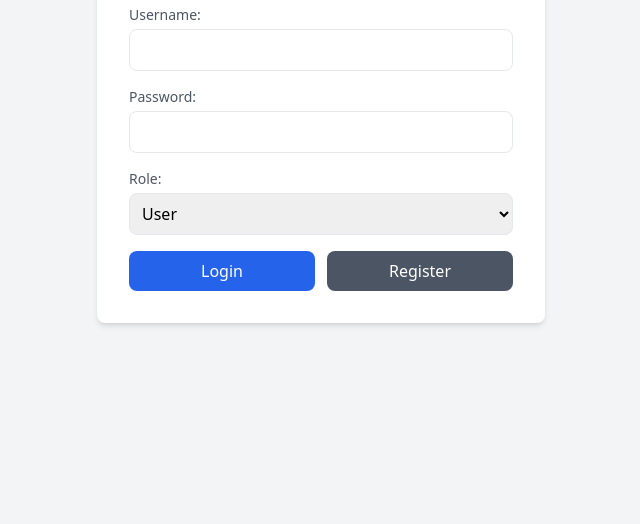
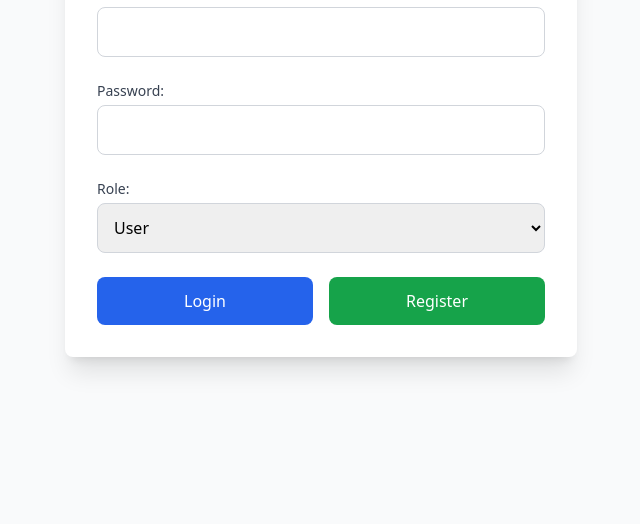
Before and after one commit to vineet2004gh/Multithreaded-WebServer-In-Rust, a plain HTML site: page project/login_page.html in a window 1280 px wide. Shown: the part 276-800 px from the top of the page, without its empty margins (319-959 px from the left). Drawn offline with nearby package versions, Linux system fonts and the light colour scheme.

Commit message:
ui improved

```diff
--- a/project/login_page.html
+++ b/project/login_page.html
@@ -8,37 +8,44 @@
     <script src="https://cdn.tailwindcss.com"></script>
 </head>
 
-<body class="flex items-center justify-center h-screen bg-gray-100">
-    <div class="bg-white p-8 rounded-lg shadow-md w-full max-w-md">
-        <h1 class="text-2xl font-bold text-center mb-4 text-gray-700">Welcome to RustyGate</h1>
+<body class="bg-gray-50 h-screen flex items-center justify-center">
+
+    <div class="bg-white p-8 rounded-lg shadow-xl w-full max-w-lg">
+        <h1 class="text-3xl font-semibold text-center mb-6 text-gray-800">Welcome to RustyGate</h1>
 
         <form id="loginForm">
-            <div class="mb-4">
-                <label for="username" class="block text-sm font-medium text-gray-600">Username:</label>
+            <!-- Username Input -->
+            <div class="mb-6">
+                <label for="username" class="block text-sm font-medium text-gray-700">Username:</label>
                 <input type="text" id="username" name="username" required
-                    class="mt-1 p-2 w-full border rounded-lg focus:ring focus:ring-blue-300 outline-none">
+                    class="mt-1 p-3 w-full border border-gray-300 rounded-lg focus:outline-none focus:ring-2 focus:ring-blue-400">
             </div>
 
-            <div class="mb-4">
-                <label for="password" class="block text-sm font-medium text-gray-600">Password:</label>
+            <!-- Password Input -->
+            <div class="mb-6">
+                <label for="password" class="block text-sm font-medium text-gray-700">Password:</label>
                 <input type="password" id="password" name="password" required
-                    class="mt-1 p-2 w-full border rounded-lg focus:ring focus:ring-blue-300 outline-none">
+                    class="mt-1 p-3 w-full border border-gray-300 rounded-lg focus:outline-none focus:ring-2 focus:ring-blue-400">
             </div>
 
-            <div class="mb-4">
-                <label for="role" class="block text-sm font-medium text-gray-600">Role:</label>
-                <select id="role" name="role"
-                    class="mt-1 p-2 w-full border rounded-lg focus:ring focus:ring-blue-300 outline-none">
+            <!-- Role Selection -->
+            <div class="mb-6">
+                <label for="role" class="block text-sm font-medium text-gray-700">Role:</label>
+                <select id="role" name="role" class="mt-1 p-3 w-full border border-gray-300 rounded-lg focus:outline-none focus:ring-2 focus:ring-blue-400">
                     <option value="user">User</option>
                     <option value="admin">Admin</option>
                 </select>
             </div>
 
-            <div class="flex gap-3">
+            <!-- Buttons in the same line -->
+            <div class="flex gap-4">
+                <!-- Login Button -->
                 <button type="button" onclick="submitForm()"
-                    class="w-full bg-blue-600 text-white py-2 rounded-lg hover:bg-blue-700 transition">Login</button>
+                    class="w-full py-3 text-white bg-blue-600 rounded-lg hover:bg-blue-700 focus:ring-4 focus:ring-blue-300 transition-all">Login</button>
+
+                <!-- Register Button -->
                 <button type="button" onclick="register()"
-                    class="w-full bg-gray-600 text-white py-2 rounded-lg hover:bg-gray-700 transition">Register</button>
+                    class="w-full py-3 text-white bg-green-600 rounded-lg hover:bg-green-700 focus:ring-4 focus:ring-green-300 transition-all">Register</button>
             </div>
         </form>
     </div>
```
Also changed, not shown: project/static/private_page.html (+12 -8 lines), 4 other files.
